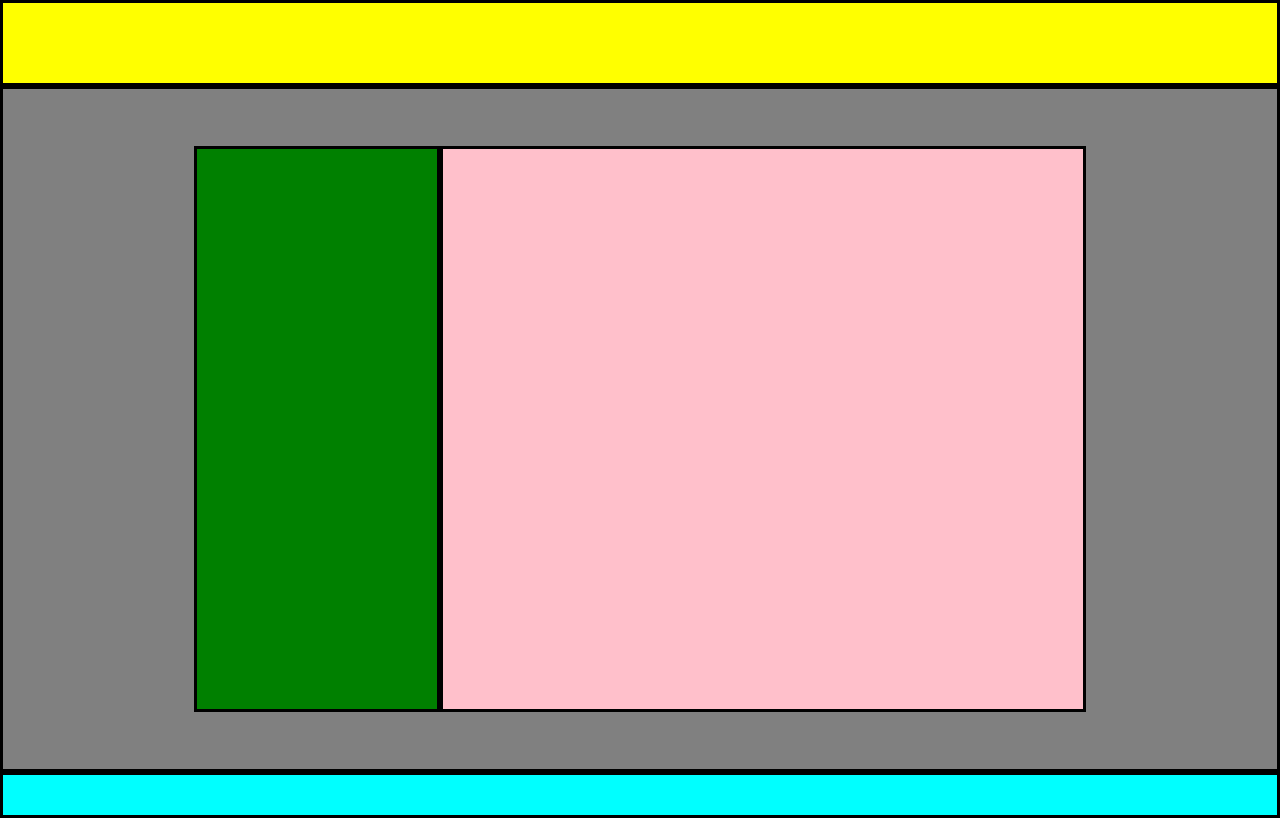
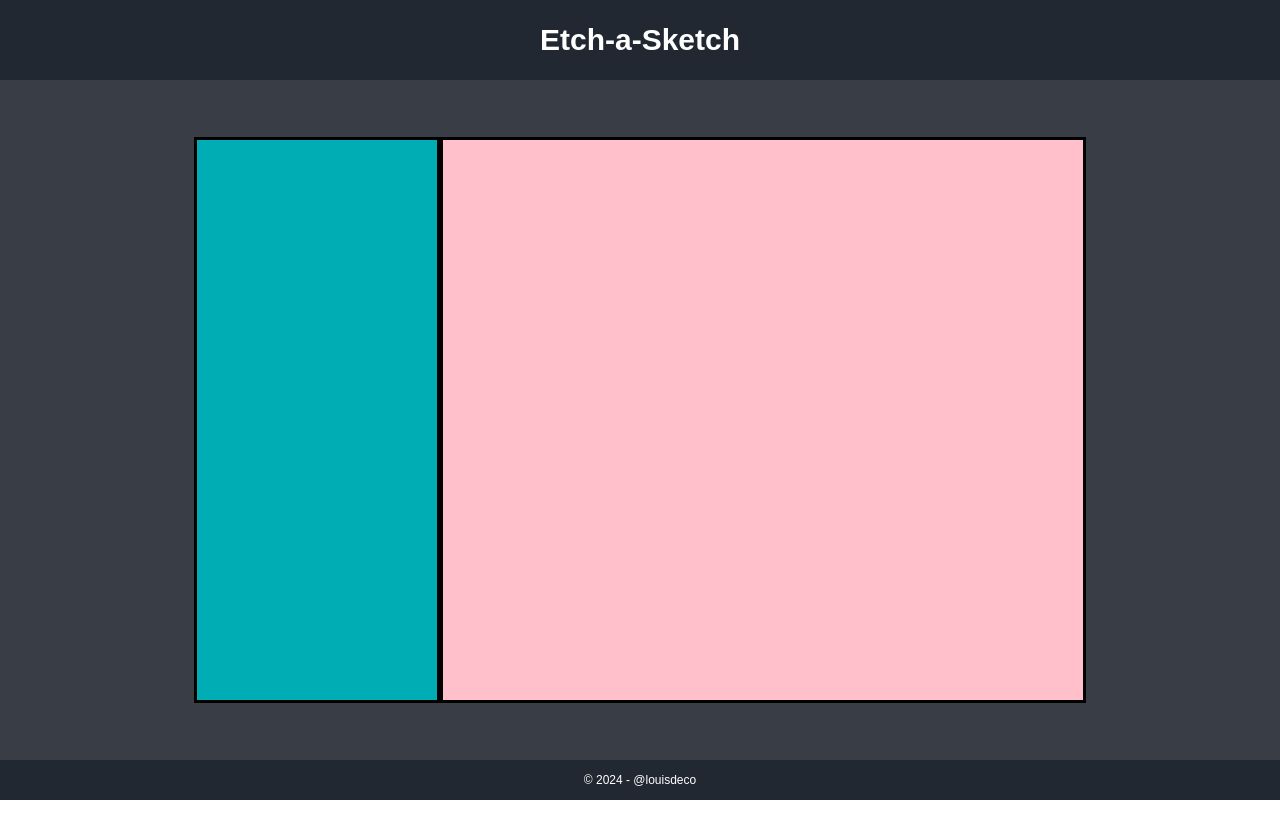
Before and after one commit to louisdeco/etch-a-sketch, a plain HTML site: page index.html in a window 1280 px wide. Drawn offline with Linux system fonts and the light colour scheme.

Commit message:
Add color theme, header & footer content

```diff
--- a/css/styles.css
+++ b/css/styles.css
@@ -3,23 +3,28 @@ body {
 }
 
 .header {
-    background-color: yellow;
-    border: solid;
+    background-color: #222831;
     height: 10vh;
     display: flex;
+    justify-content: center;
+    align-items: center;
+    color: white;
+    font-family: "Arial";
+    font-weight: bold;
+    font-size: 30px;
+
 }
 
 .wrapper {
-    background-color: gray;
+    background-color: #393E46;
     display: flex;
-    border: solid;
     height: 85vh;
     margin: 0;
     padding: 0;
 }
 
 .menu {
-    background-color: green;
+    background-color: #00ADB5;
     border: solid;
     height: 70vh;
     width: 30vh;
@@ -44,8 +49,12 @@ body {
 }
 
 .footer {
-    background-color: aqua;
-    border: solid;
+    background-color: #222831;
     display: flex;
     height: 5vh;
+    justify-content: center;
+    align-items: center;
+    color: white;
+    font-family: "Arial";
+    font-size: 12px;
 }
--- a/index.html
+++ b/index.html
@@ -6,7 +6,7 @@
         <link rel="stylesheet" href="./css/styles.css">
     </head>
     <body>
-        <div class="header"></div>
+        <div class="header">Etch-a-Sketch</div>
         <div class="wrapper">
             <div class="menu"></div>
             <div class="canvas">
@@ -21,6 +21,6 @@
                 <div class="pixel"></div>
             </div>
         </div>
-        <div class="footer"></div>
+        <div class="footer">© 2024 - @louisdeco</div>
     </body>
 </html>
```
